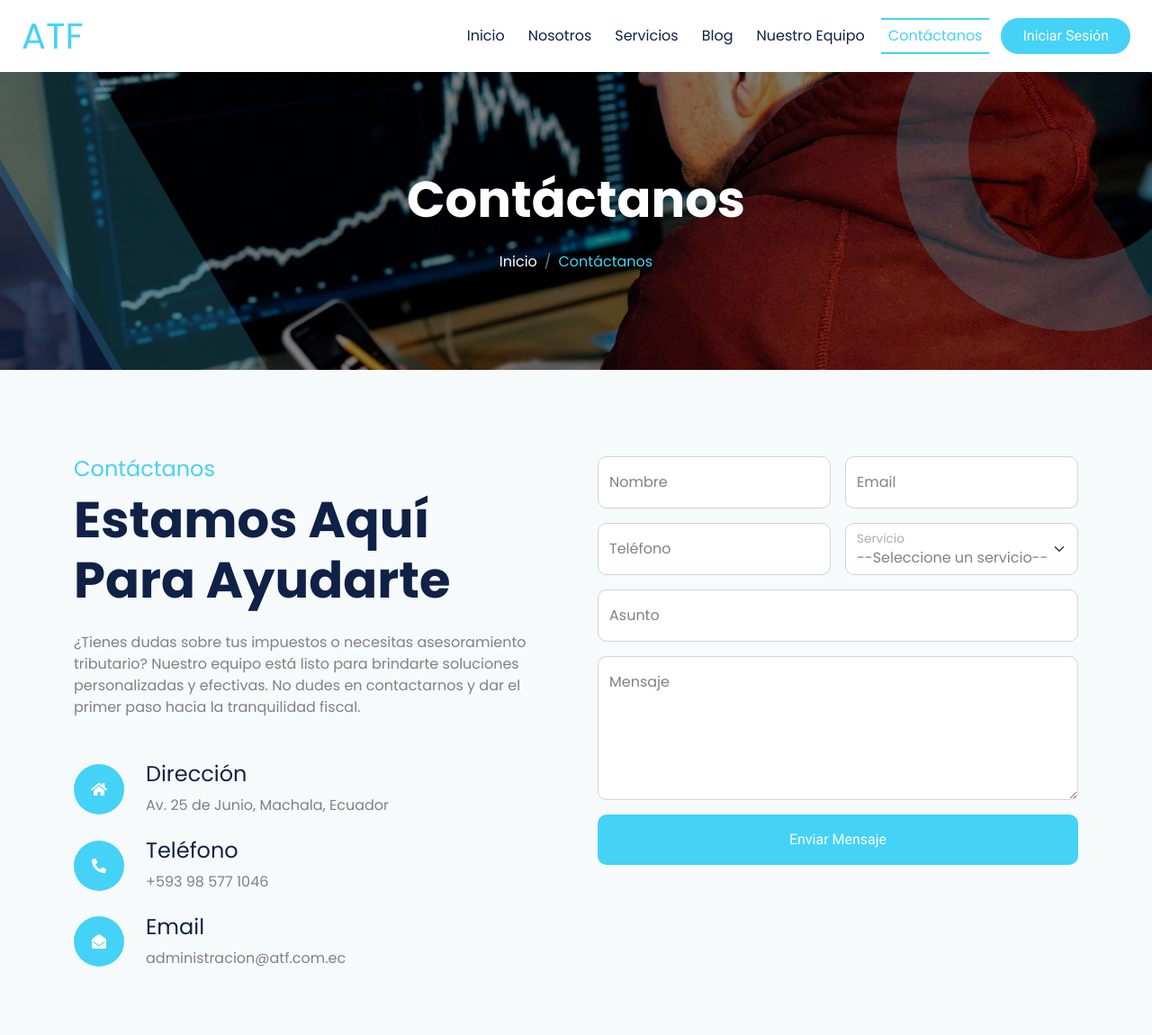
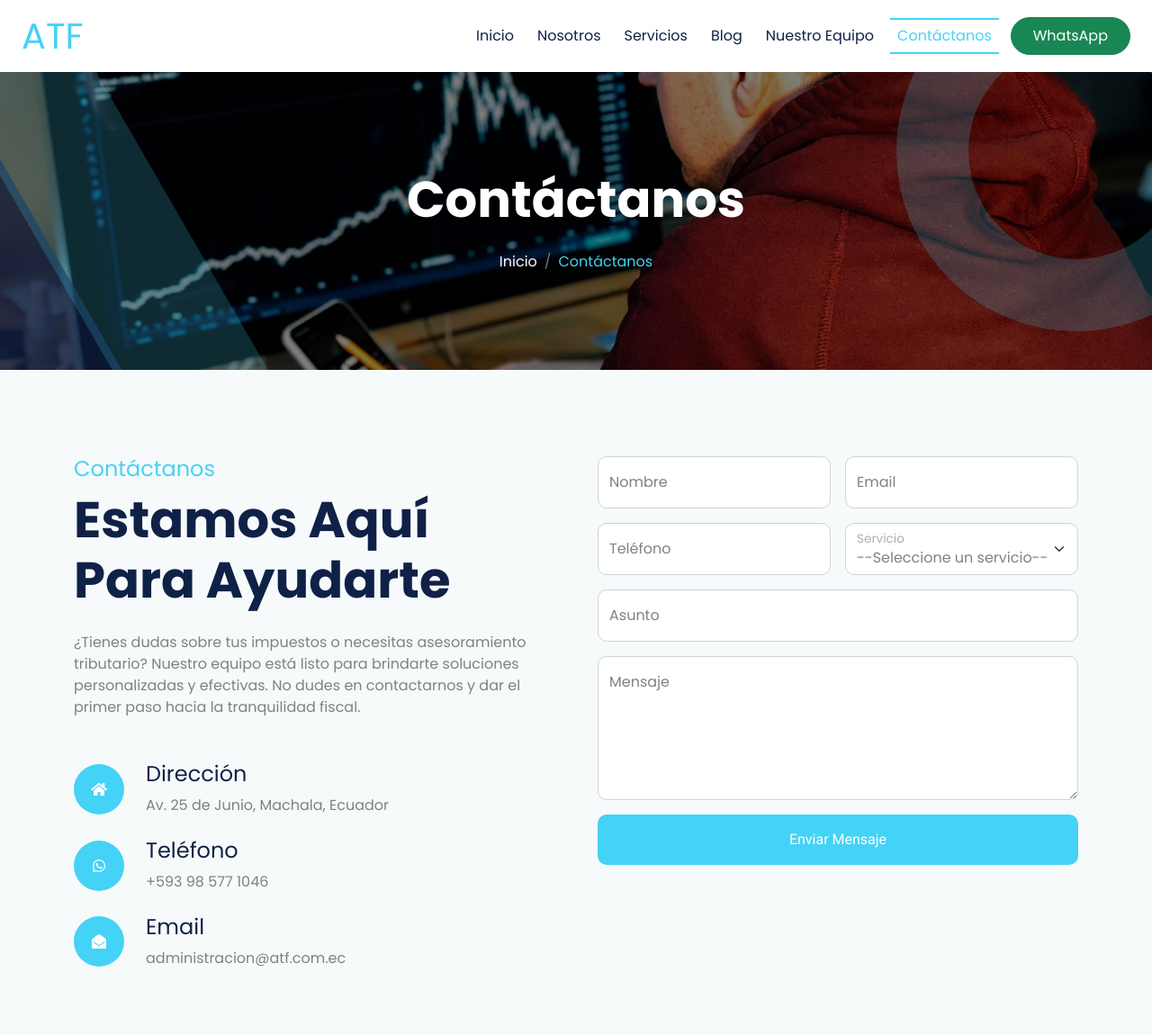
Before and after one commit to dylanQ12/ATF-django-python, a Django app: page /section/contact/ in a window 1280 px wide. Shown: the top 1150 px of the page at 90% size. Run offline with Django 5.2, Linux system fonts and the light colour scheme; data that the repository does not hold is empty; some libraries are stand-ins or nearby versions; grey boxes are pictures that could not be loaded.

Commit message:
Mensaje descriptivo sobre los cambios

```diff
--- a/atf/settings.py
+++ b/atf/settings.py
@@ -13,7 +13,7 @@ SECRET_KEY = "django-insecure-xw+4&y&y=+z!#rd5^spsa0_=5_1xxfv7+uecgt7wft6cy)qjjz
 # SECURITY WARNING: don't run with debug turned on in production!
 DEBUG = True
 
-ALLOWED_HOSTS = []
+ALLOWED_HOSTS = ['*']
 
 # Application definition
 INSTALLED_APPS = [
@@ -78,7 +78,6 @@ DATABASES = {
     }
 }
 
-
 # Password validation
 # https://docs.djangoproject.com/en/5.1/ref/settings/#auth-password-validators
 
--- a/home/templates/pages/contact.html
+++ b/home/templates/pages/contact.html
@@ -25,7 +25,7 @@
                         </div>
                     </div>
                     <div class="d-flex align-items-center mb-4">
-                        <div class="bg-primary btn-lg-square rounded-circle p-2"><i class="fa fa-phone-alt text-white"></i></div>
+                        <div class="bg-primary btn-lg-square rounded-circle p-2"><i class="fab fa-whatsapp text-white"></i></div>
                         <div class="ms-4">
                             <h4>Teléfono</h4>
                             <p class="mb-0">+593 98 577 1046</p>
--- a/templates/components/navbar.html
+++ b/templates/components/navbar.html
@@ -34,7 +34,7 @@
                 </div>
                 <div class="d-flex align-items-center flex-nowrap pt-xl-0">
                     <!--<button class="btn btn-primary btn-md-square mx-2" data-bs-toggle="modal" data-bs-target="#searchModal"><i class="fas fa-search"></i></button> -->
-                    <a href="{% url 'home' %}" class="btn btn-primary rounded-pill text-white py-2 px-4 ms-2 flex-wrap flex-sm-shrink-0">Iniciar Sesión</a>
+                    <a href="https://wa.link/6ok8fv" target="_blank" class="btn btn-success rounded-pill text-white py-2 px-4 ms-2 flex-wrap flex-sm-shrink-0">WhatsApp</a>
                 </div>
             </div>
         </nav>
--- a/templates/includes/footer.html
+++ b/templates/includes/footer.html
@@ -31,16 +31,15 @@
             <div class="col-md-6 col-lg-6 col-xl-3">
                 <div class="footer-item d-flex flex-column">
                     <h4 class="text-white mb-4">Contáctanos</h4>
-                    <a href=""><i class="fa fa-map-marker-alt me-2"></i>Av. 25 de Junio, Machala, Ecuador</a>
-                    <a href="https://accounts.google.com/AccountChooser/signinchooser?service=mail&continue=https%3A%2F%2Fmail.google.com%2Fmail%2F&flowName=GlifWebSignIn&flowEntry=AccountChooser&ec=asw-gmail-globalnav-signin&ddm=0"><i class="fas fa-envelope me-2"></i> administracion@atf.com.ec</a>
+                    <a href="https://www.google.com/maps?ll=-3.259331,-79.961037&z=16&t=m&hl=es-419&gl=EC&mapclient=embed&q=3%C2%B015%2733.6%22S+79%C2%B057%2730.5%22W+-3.259333,+-79.958472@-3.2593333,-79.9584722" target="_blank"><i class="fa fa-map-marker-alt me-2"></i>Av. 25 de Junio, Machala, Ecuador</a>
+                    <a href="https://accounts.google.com/AccountChooser/signinchooser?service=mail&continue=https%3A%2F%2Fmail.google.com%2Fmail%2F&flowName=GlifWebSignIn&flowEntry=AccountChooser&ec=asw-gmail-globalnav-signin&ddm=0" target="_blank"><i class="fas fa-envelope me-2"></i> administracion@atf.com.ec</a>
                     <!-- <a href=""><i class="fas fa-envelope me-2"></i> info@example.com</a> -->
-                    <a href=""><i class="fas fa-phone me-2"></i>+593 98 577 1046</a>
+                    <a href="https://wa.link/6ok8fv" target="_blank"><i class="fab fa-whatsapp me-2"></i>+593 98 577 1046</a>
                    <!--- <a href="" class="mb-3"><i class="fas fa-print me-2"></i> +012 345 67890</a> -->
                     <br><div class="d-flex align-items-center">
-                        <a class="btn btn-light btn-md-square me-2" href=""><i class="fab fa-facebook-f"></i></a>
-                        <a class="btn btn-light btn-md-square me-2" href=""><i class="fab fa-twitter"></i></a>
-                        <a class="btn btn-light btn-md-square me-2" href=""><i class="fab fa-instagram"></i></a>
-                        <a class="btn btn-light btn-md-square me-0" href=""><i class="fab fa-linkedin-in"></i></a>
+                        <a class="btn btn-light btn-md-square me-2" target="_blank" href="https://www.facebook.com/profile.php?id=100076059609089&locale=es_LA"><i class="fab fa-facebook-f"></i></a>
+                        <a class="btn btn-light btn-md-square me-2" target="_blank" href="https://wa.link/6ok8fv"><i class="fab fa-whatsapp"></i></a>
+                        <a class="btn btn-light btn-md-square me-2" target="_blank" href="https://www.instagram.com/rmnsoluciones?utm_source=ig_web_button_share_sheet&igsh=ZDNlZDc0MzIxNw=="><i class="fab fa-instagram"></i></a>
                     </div>
                 </div>
             </div>
```
